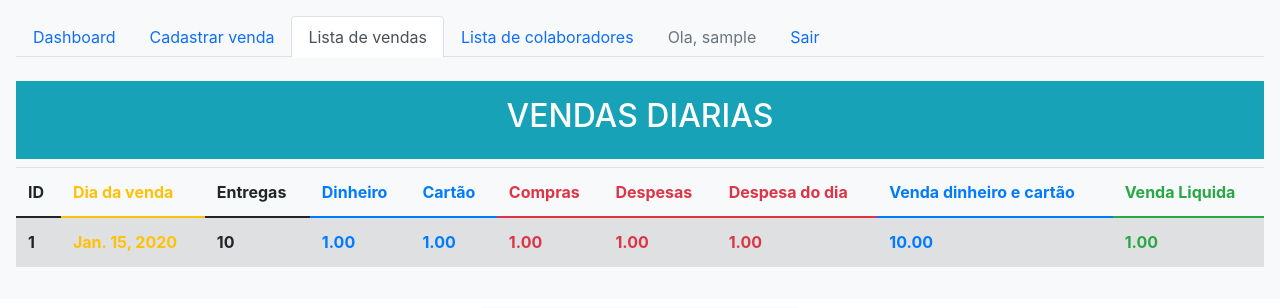
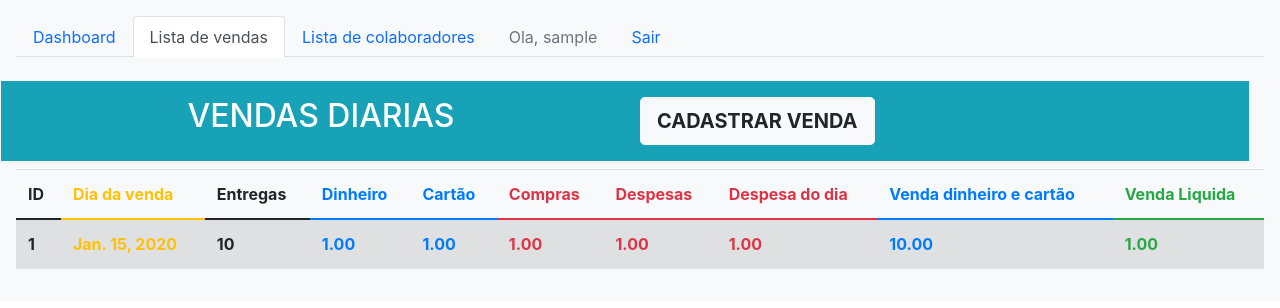
Before and after one commit to paulo9405/gestao_acai_django, a Django app: page /venda_list/ in a window 1280 px wide. Shown: the top 308 px of the page. Run offline with Django 3.2, Linux system fonts and the light colour scheme; a user stored in the database is signed in; tables that the repository leaves empty hold one stand-in row (values such as "Sample post"); some libraries are stand-ins or nearby versions.

Commit message:
#ACAI-32 Refatorando template e buttons.

```diff
--- a/core/templates/core/colaborador_list.html
+++ b/core/templates/core/colaborador_list.html
@@ -6,10 +6,6 @@
     <ul class="nav nav-tabs">
         <li class="nav-item">
             <a class="nav-link" href="{% url 'core_dashboard' %}">Dashboard</a>
-        </li>
-
-        <li class="nav-item">
-            <a class="nav-link" href="{% url 'core_venda_create' %}">Cadastrar venda</a>
         </li>
 
         <li class="nav-item">
@@ -71,5 +67,5 @@
         </table>
     </div>
 </div>
-<a href="{% url 'core_colaborador_create' %}" class="btn btn-primary">Cadastrar Colaborador</a>
+<a href="{% url 'core_colaborador_create' %}" class="btn btn-primary font-weight-bold">Cadastrar Colaborador</a>
 {% endblock  %}
--- a/core/templates/core/dashboard.html
+++ b/core/templates/core/dashboard.html
@@ -6,10 +6,6 @@
     <ul class="nav nav-tabs">
         <li class="nav-item">
             <a class="nav-link active " href="{% url 'core_dashboard' %}">Dashboard</a>
-        </li>
-
-        <li class="nav-item">
-            <a class="nav-link" href="{% url 'core_venda_create' %}">Cadastrar venda</a>
         </li>
 
         <li class="nav-item">
--- a/core/templates/core/venda_list.html
+++ b/core/templates/core/venda_list.html
@@ -6,10 +6,6 @@
     <ul class="nav nav-tabs">
         <li class="nav-item">
             <a class="nav-link" href="{% url 'core_dashboard' %}">Dashboard</a>
-        </li>
-
-        <li class="nav-item">
-            <a class="nav-link" href="{% url 'core_venda_create' %}">Cadastrar venda</a>
         </li>
 
         <li class="nav-item">
@@ -41,8 +37,13 @@
 <div class="row">
     <div class="col-12">
         <br>
-        <div class=" col-12 font-weight-bold text-center text-uppercase p-3 mb-2 bg-info text-white">
-            <h2> Vendas Diarias </h2>
+        <div class=" row col-12 font-weight-bold text-uppercase p-3 mb-2 bg-info text-white">
+            <div class="col-6 text-center">
+                <h2> Vendas Diarias </h2>
+            </div>
+            <div class="col-6 ">
+                <a href="{% url 'core_venda_create' %}" class="btn btn-light btn-lg font-weight-bold ">Cadastrar Venda</a>
+            </div>
 	    </div>
 
         <table class="table table-striped font-weight-bold">
@@ -63,7 +64,7 @@
             <tbody>
                 {% for venda in object_list %}
                 <tr>
-                <th scope="row">{{venda.id}}</th> <!--venda.somames()-->
+                <th scope="row">{{venda.id}}</th>
                 <td class="text-warning">{{venda.dia_da_venda}}</td>
                 <td >{{venda.quantidade_entregas}}</td>
                 <td class="text-primary">{{venda.venda_dinheiro}}</td>
```
Also changed, not shown: core/views.py (+9 -9 lines).
